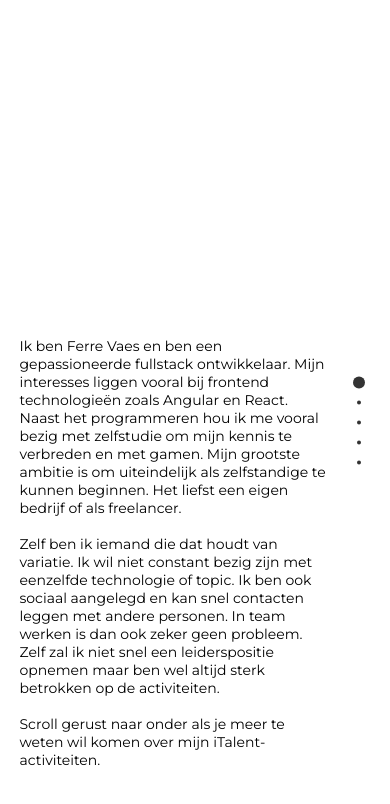
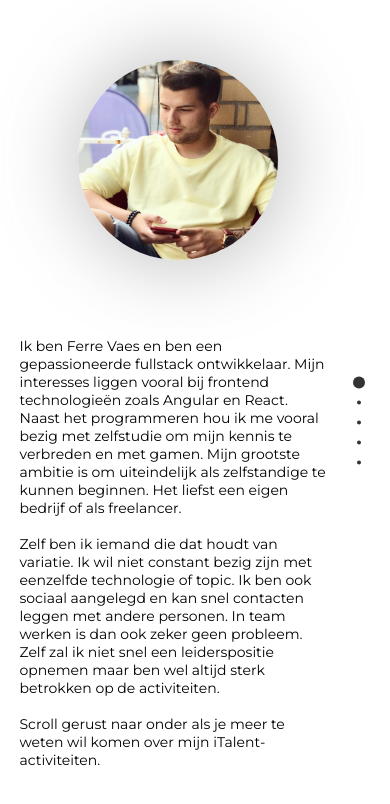
Before and after one commit to ferre-vaes/ferre-vaes.github.io, a website: page index.html in a window 390 px wide. Drawn offline with nearby package versions, Linux system fonts and the light colour scheme.

Commit message:
added personal photo

```diff
--- a/css/main.scss
+++ b/css/main.scss
@@ -14,6 +14,18 @@ section {
 }
 
 .presentation {
+    img {
+        position: absolute;
+        width: 300px;
+        height: 300px;
+        top: 25%;
+        left: 20%;
+        height: auto;
+        border-radius: 50%;
+        -webkit-box-shadow: 2px 0px 73px 9px rgba(184,184,184,0.81);
+        -moz-box-shadow: 2px 0px 73px 9px rgba(184,184,184,0.81);
+        box-shadow: 2px 0px 73px 9px rgba(184,184,184,0.81);
+    }
     span {
         position: absolute;
         margin-bottom: 30px;
@@ -148,6 +160,13 @@ and (max-width: 400px) {
     }
 
     .presentation {
+        img {
+            width: 200px;
+            height: 200px;
+            top: 3em;
+            object-fit: fill;
+        }
+
         span {
             top: 35%;
             margin-bottom: 30px;
--- a/index.html
+++ b/index.html
@@ -12,6 +12,8 @@
 <body>
     <div id="fullpage">
         <section class="section presentation">
+            <img src="images/self_image.jpg">
+
             <span>
                 Ik ben Ferre Vaes en ben een gepassioneerde fullstack ontwikkelaar. Mijn interesses liggen vooral bij frontend technologieën zoals Angular en React. Naast het programmeren hou ik me vooral bezig met zelfstudie om mijn kennis te verbreden en met gamen. Mijn grootste ambitie is om uiteindelijk als zelfstandige te kunnen beginnen.
                 Het liefst een eigen bedrijf of als freelancer.
```
Also changed, not shown: css/main.css, images/IMG_2589.jpg (deleted), images/self_image.jpg (added), 1 other file.
